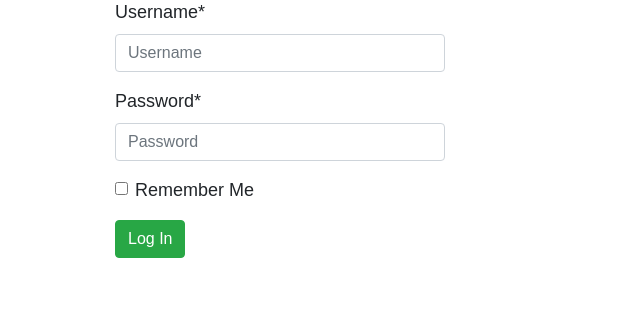
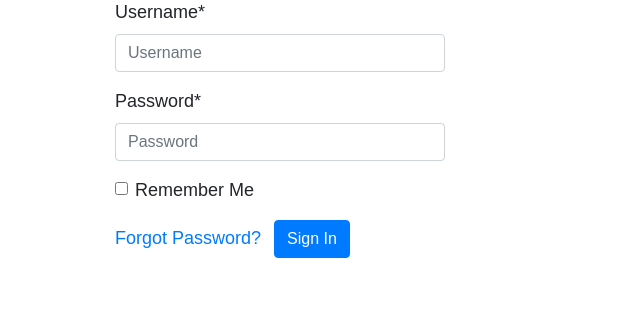
Before and after one commit to kevinbowen777/django-start, a Django app: page /accounts/login/ in a window 1280 px wide. Shown: the part 119-441 px from the top of the page, without its empty margins (0-640 px from the left). Run offline with Django 3.2, Linux system fonts and the light colour scheme; parts of the project's set-up code (start-up, migrations or seed data) failed here and were passed over; some libraries are stand-ins or nearby versions.

Commit message:
Standardize template. Issue #30

```diff
--- a/templates/account/login.html
+++ b/templates/account/login.html
@@ -1,7 +1,8 @@
-{% extends 'base.html' %}
+<!-- templates/account/login.html -->
+{% extends "base.html" %}
 {% load crispy_forms_tags %}
 
-{% block title %}Log In{% endblock title %}
+{% block title %}Sign In{% endblock title %}
 
 {% block content %}
 <div class="container">
@@ -10,7 +11,8 @@
   <form class="col-md-4" method="post">
     {% csrf_token %}
     {{ form|crispy }}
-    <button class="btn btn-success" type="submit">Log In</button>
+    <a class="button secondaryAction mr-2" href="{% url 'account_reset_password' %}">Forgot Password?</a>
+    <button class="primaryAction btn btn-primary" type="submit">Sign In</button>
   </form>
   </p>
 </div>
```
